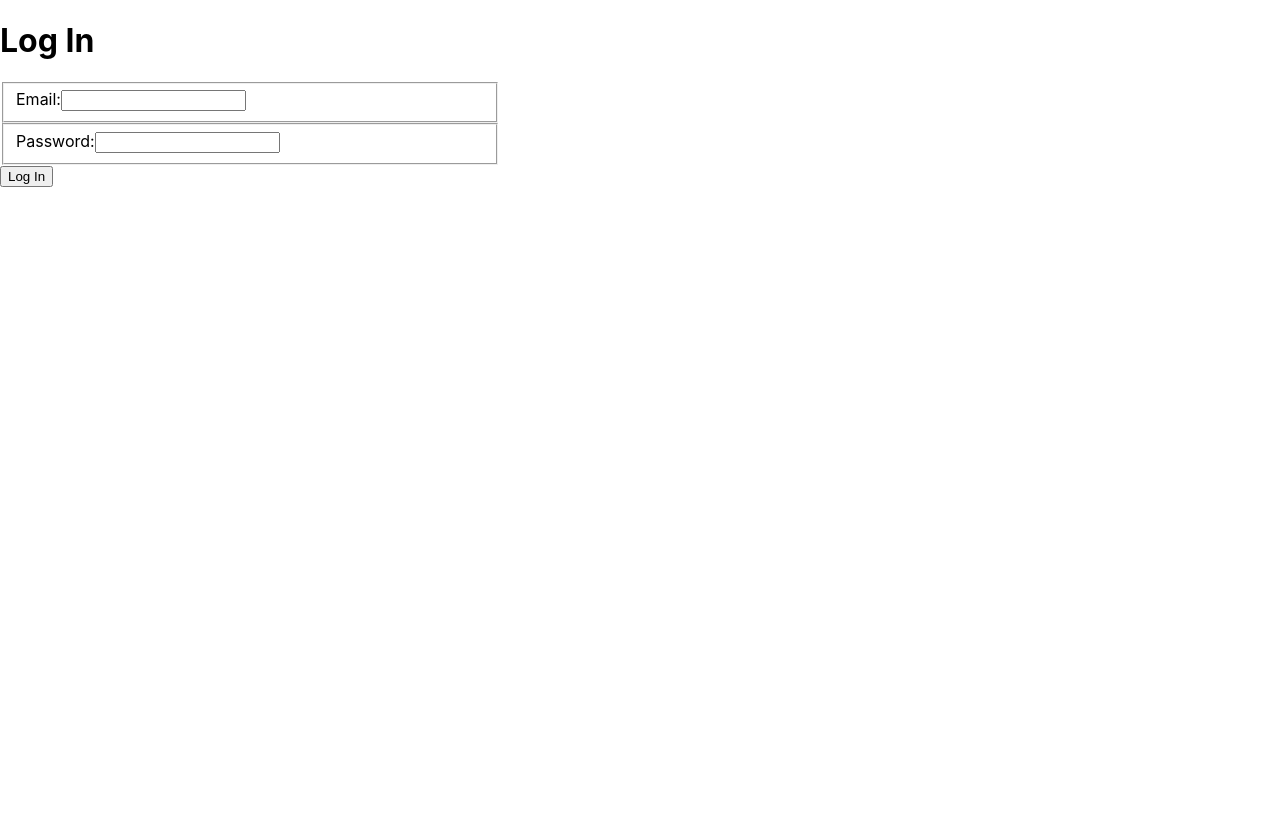
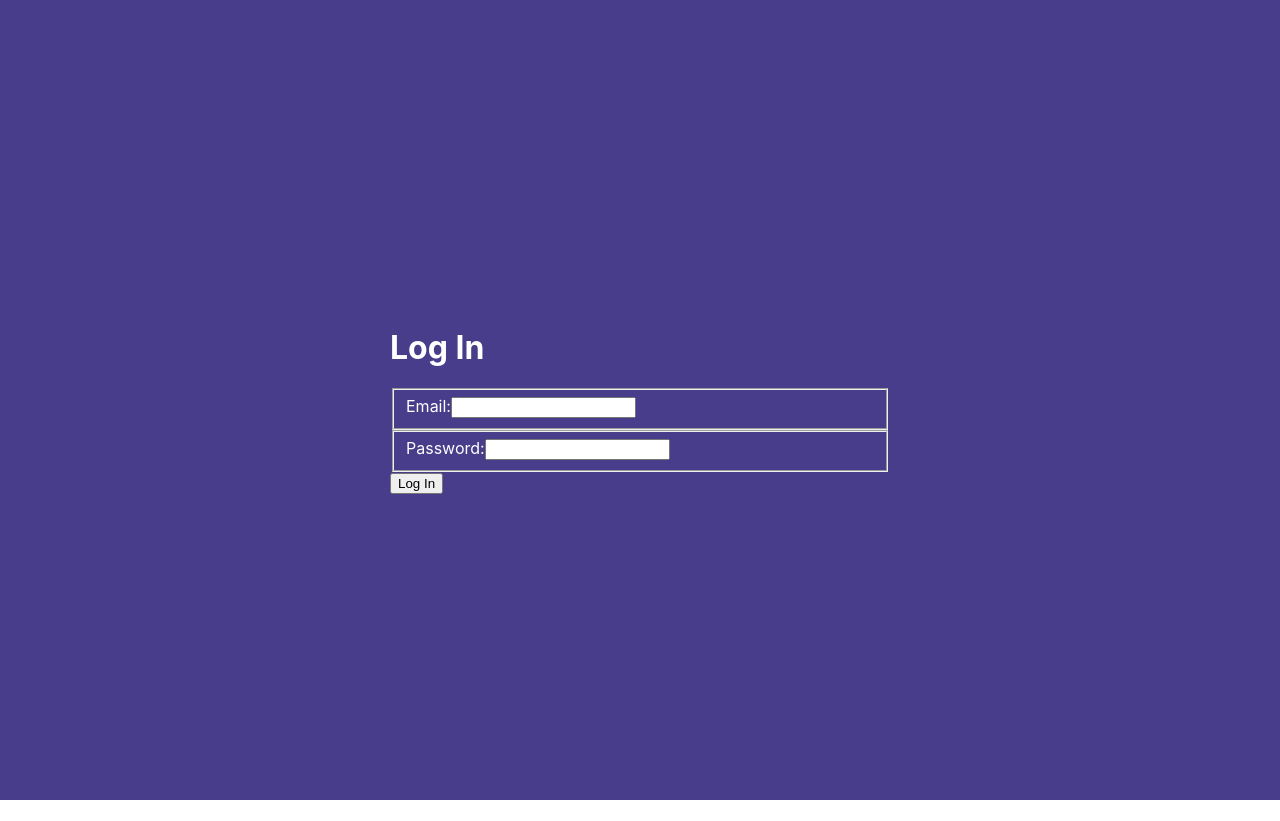
Before and after one commit to dirklo/taskaholik-front-end, a React (Create React App) app: page /login in a window 1280 px wide. After the commit the page ends 800 px from the top, so only its background shows below. Built offline with nearby package versions, Linux system fonts and the light colour scheme.

Commit message:
add team options and dashboard styling

```diff
--- a/src/components/AddMemberForm.js
+++ b/src/components/AddMemberForm.js
@@ -13,6 +13,7 @@ function AddMemberForm({ addMember, currentTeam }) {
                 onSubmit={(e) => {
                     e.preventDefault()
                     addMember(query, currentTeam.id)
+                    setQuery('')
                 }}
             >
                 <input
--- /dev/null
+++ b/src/components/ChangeTeamNameForm.js
@@ -0,0 +1,24 @@
+import React, { useState } from 'react'
+import './ChangeTeamNameForm.css'
+
+export default function ChangeTeamNameForm(props) {
+
+    const [teamName, setTeamName] = useState(props.currentTeam.name)
+
+    return (
+        <div className="change-team-name-form">
+            <h2>Settings:</h2>
+            <h3>Update Team Name:</h3>
+            <form action="">
+                <input
+                    type="text"
+                    value={teamName}
+                    onChange={(e) => {
+                        setTeamName(e.target.value)
+                    }}
+                />
+                <input type="submit" value="Update Name"/>
+            </form>
+        </div>
+    )
+}
--- a/src/components/TaskWorkspace.css
+++ b/src/components/TaskWorkspace.css
@@ -1,15 +1,20 @@
 .task-workspace {
+    height: 100%;
     padding: 0;
     margin: 0;
     padding-bottom: 100px;
     flex: 2;
-    overflow-y: auto;
 }
 
 .task-workspace .task-comments {
+    position: relative;
     width: 100%;
+    overflow-y: auto;
+    padding-bottom: 50px;
 }
 .task-workspace h2 {
+    position: sticky;
+    top: 0;
     width: 100%;
     margin-top: 0;
     background-color: rgb(0, 0, 98);
--- a/src/components/TopBar.css
+++ b/src/components/TopBar.css
@@ -1,4 +1,6 @@
 .top-bar {
+    position: absolute;
+    top: 0;
     width: 100%;
     height: 50px;
     background: rgb(140, 140, 140)
--- a/src/components/auth/Login.css
+++ b/src/components/auth/Login.css
@@ -1,3 +1,14 @@
-.login {
+.login-page {
+    height: 100vh;
+    width: 100vw;
+    background-color: darkslateblue;
+    color: white;
+    display: flex;
+    flex-direction: column;
+    justify-content: center;
+    align-items: center;
+}
+
+.login-form {
     width: 500px;
 }
--- a/src/components/auth/Login.js
+++ b/src/components/auth/Login.js
@@ -27,9 +27,10 @@ class Login extends React.Component {
 
   render() {
     return (
+      <div className='login-page'>
         <form
           onSubmit={this.handleSubmit}
-        className='login'
+          className='login-form'
         >
           <h1>Log In</h1>
           <p>{this.state.error && "Invalid email or password"}</p>
@@ -62,6 +63,7 @@ class Login extends React.Component {
             value='Log In'
           />
         </form>
+      </div>
     );
   }
 }
--- a/src/components/pages/TeamPage.css
+++ b/src/components/pages/TeamPage.css
@@ -34,14 +34,18 @@
 .team-page .team-options {
     width: 600px;
     display: flex;
-    flex-direction: rox;
+    flex-direction: row;
     justify-content: center;
-    align-items: center;
+    align-items: flex-start;
 }
 
 .team-page .team-options div {
     flex: 1;
     text-align: center;
+    display: flex;
+    flex-direction: column;
+    justify-content: flex-start;
+    align-items: center;
 }
 
 .team-page .team-options .members {
--- a/src/components/pages/TeamPage.js
+++ b/src/components/pages/TeamPage.js
@@ -4,6 +4,7 @@ import { Link } from 'react-router-dom'
 import './TeamPage.css'
 import MemberCard from '../MemberCard'
 import AddMemberForm from '../AddMemberForm'
+import ChangeTeamNameForm from '../ChangeTeamNameForm'
 
 function TeamPage({ teams, currentUser }) {
     let currentTeam = teams.find(team => team.selected === true)
@@ -12,6 +13,7 @@ function TeamPage({ teams, currentUser }) {
             <section className="title">
                 <h1>{currentTeam? currentTeam.name : 'No Team Loaded'}</h1>
                 <Link to="/teams/select">Select Team</Link>
+                <Link to="/dashboard">Dashboard</Link>
             </section>
             <section className="team-options">
                 <div className="members">
@@ -31,7 +33,7 @@ function TeamPage({ teams, currentUser }) {
                 <AddMemberForm currentTeam={currentTeam} />
                 </div>
                 <div className="settings">
-                    SETTINGS
+                    <ChangeTeamNameForm currentTeam={currentTeam}/>
                 </div>
             </section>
 
--- a/src/containers/DetailsContainer.css
+++ b/src/containers/DetailsContainer.css
@@ -7,6 +7,7 @@
 }
 
 .details-container {
+    position: relative;
     height: 400px;
     width: 100%;
     display: flex;
--- a/src/containers/TaskContainer.css
+++ b/src/containers/TaskContainer.css
@@ -1,11 +1,14 @@
 .task-container {
+    position: relative;
+    padding-top: 50px;
     flex: 1;
     background-color: whitesmoke;
-    height: 100%;
+    height: calc(100% - 50px);
     display: flex;
     flex-direction: column;
     justify-content: flex-start;
     align-items: flex-start;
+    overflow-y: hidden;
 }
 
 .task-container .task-fields {
```
Also changed, not shown: src/components/ChangeTeamNameForm.css (added). Lines whose indentation alone changed are shown as unchanged.
